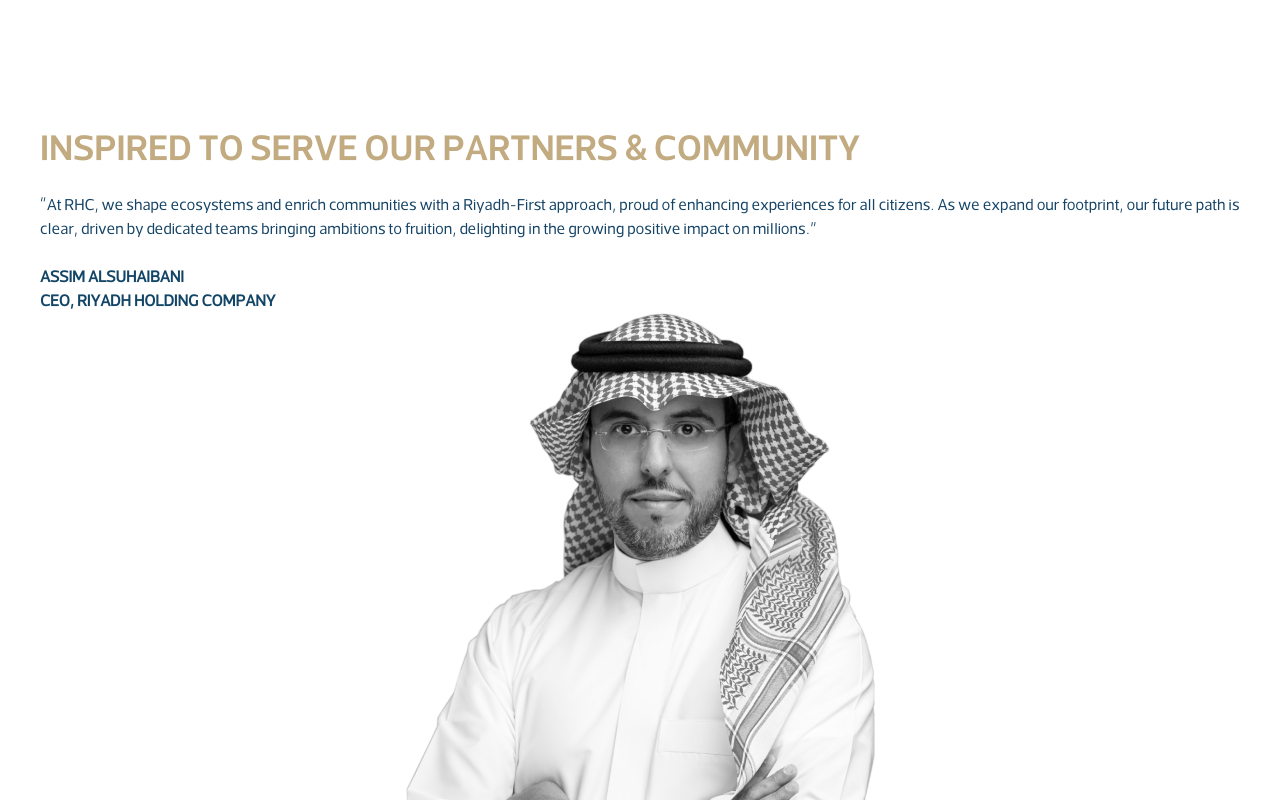
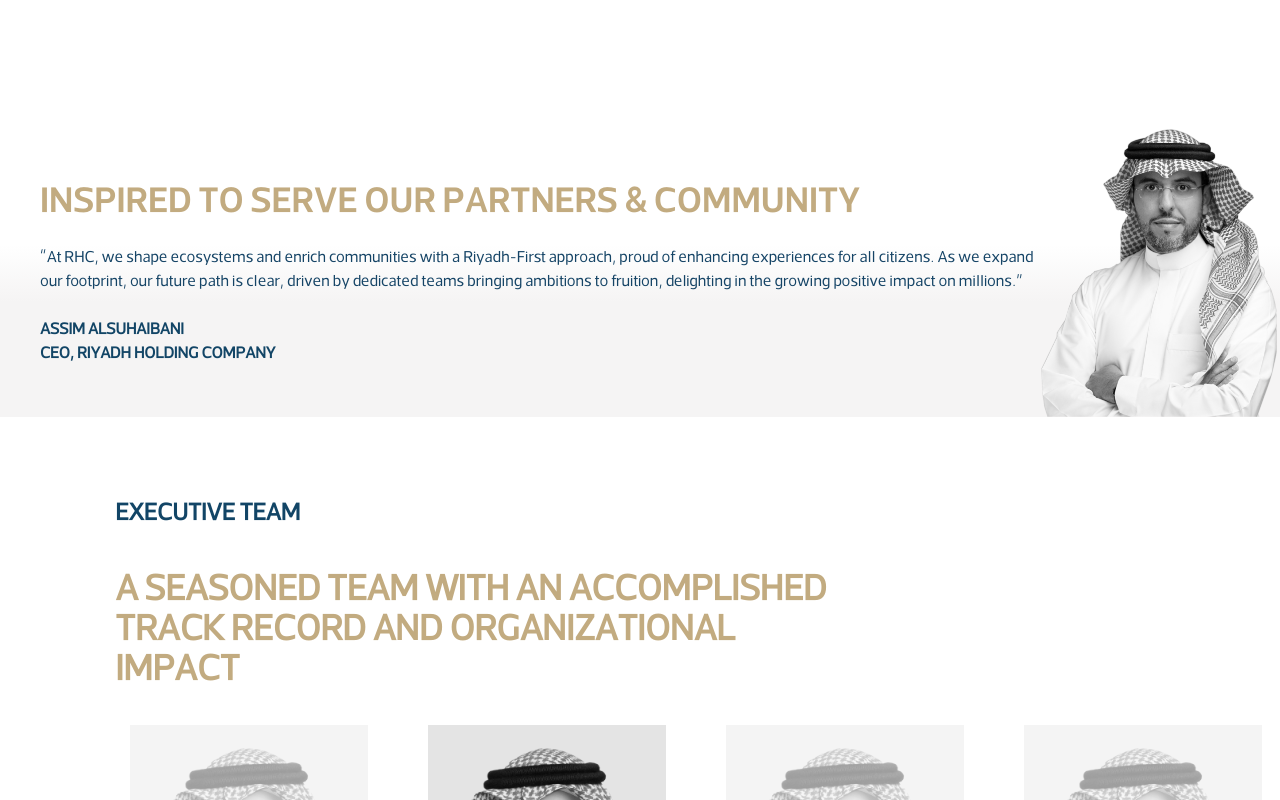
Before and after one commit to jeetkanodia/ansh, a React (Vite) app: page / in a window 1280 px wide. Shown: the part 3060-3860 px from the top of the page. Built offline with nearby package versions, Linux system fonts and the light colour scheme.

Commit message:
Update Banner component with responsive layout and gradient background

```diff
--- a/src/components/Banner.jsx
+++ b/src/components/Banner.jsx
@@ -2,7 +2,7 @@
 import person2 from "../assets/person2.png";
 const Banner = () => {
   return (
-    <section className="w-full flex flex-col mt-56 items-center justify-center">
+    <section className="w-full flex flex-col mt-56 items-center justify-center halfandhalf lg:flex-row">
       <div className="text-left pl-10">
         <h1 className="SomarSemiBold text-[#C2AB80] text-4xl uppercase ">
           inspired to serve our partners & community
@@ -18,7 +18,7 @@
           Assim AlSuhaibani <br /> CEO, Riyadh Holding Company
         </p>
       </div>
-      <div>
+      <div className="relative">
         <img src={person2} alt="person2" />
       </div>
     </section>
--- a/src/index.css
+++ b/src/index.css
@@ -30,3 +30,8 @@
 .SomarBold {
   font-family: "SomarBold";
 }
+
+.halfandhalf {
+  min-width: 100%;
+  background: linear-gradient(to bottom, white 0%, white 40%, #F5F4F4 60%, #F5F4F4 100%);
+}
```
